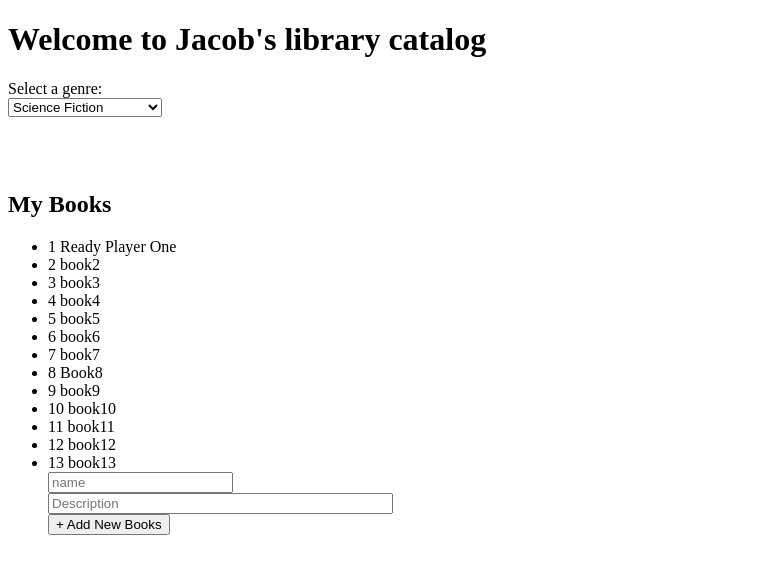
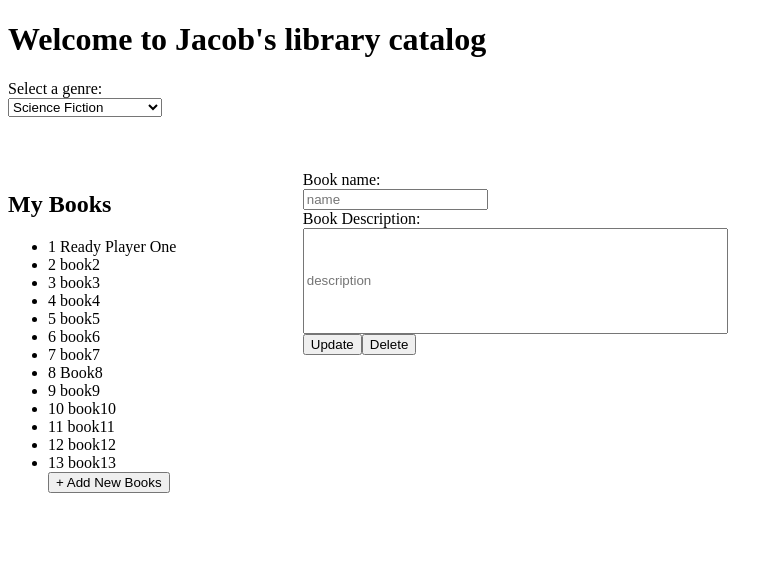
Before and after one commit to Jakobie97/book-search-app, an Angular app: page / in a window 1280 px wide. Both pictures are taken after a click on the button "+ Add New Books". Shown: the top 574 px of the page, without its empty margins (0-783 px from the left). Built offline with nearby package versions, Linux system fonts and the light colour scheme.

Commit message:
last commit for the project
This project is not totally complete but I did my best.

```diff
--- a/src/app/book-list/book-list.component.html
+++ b/src/app/book-list/book-list.component.html
@@ -32,15 +32,7 @@
     </li>
 
     <!-- Adds the text feilds for new book -->
-    <div  *ngIf="addButtonClicked">
 
-      <label for="book-name"></label>
-      <input id="new-book" #bookName placeholder="name"><br>
-
-      <label for="book-description"></label>
-      <input size="40px" placeholder="Description"><br>
-
-    </div>
 
     <button (click)="addNew()">+ Add New Books</button> <!-- Make this button do something -->
 
@@ -48,8 +40,7 @@
   </ul>
 </div>
 <!-- When Agent clicks on the book list desplay right info -->
-<div *ngIf="selectedBook">
-
+<div *ngIf="selectedBook; else newBook">
 
     <h2>{{selectedBook.name | uppercase}}</h2>
     <div><span>id: </span>{{selectedBook.id}}</div>
@@ -59,9 +50,27 @@
       <input id="book-name" [(ngModel)]="selectedBook.name" placeholder="name"><br>
 
       <label for="book-description">Book Description: </label><br>
-      <input id="book-description" size="70px" [(ngModel)]="selectedBook.description" placeholder="description"><br>
+      <input id="book-description" size="50px" [(ngModel)]="selectedBook.description" placeholder="description"><br>
       <button (click)="updateBook()">Update</button>
       <button (click)="deleteBook()">Delete</button> <!-- Make these buttons do something -->
     </div>
 
 </div>
+
+<ng-template #newBook>
+
+</ng-template>
+
+<div *ngIf="addButtonClicked">
+
+
+
+    <label for="Newbook-name">Book name: </label><br>
+    <input id="Newbook-name"  placeholder="name"><br>
+
+    <label for="book-description">Book Description: </label><br>
+    <input id="book-description" size="50px"  placeholder="description"><br>
+    <button (click)="updateBook()">Update</button>
+    <button (click)="deleteBook()">Delete</button>
+
+</div>
--- a/src/app/book-list/book-list.component.ts
+++ b/src/app/book-list/book-list.component.ts
@@ -27,7 +27,10 @@ export class BookListComponent implements OnInit {
 //------------ Action for display-----------------------------------
   onSelect(book: Book): void {
     this.selectedBook = book;
+
+    this.addButtonClicked = false;
   }
+
     addButtonClicked = false;
   addNew() {
     this.addButtonClicked = true;
--- a/src/app/catalog.ts
+++ b/src/app/catalog.ts
@@ -1,7 +1,7 @@
 import { Book } from './books';
 
 export const BOOKS: Book[] = [
-  { id: 1, name: 'Ready Player One ', description: 'A dystopia in 2045, on the search for an Easter egg in a worldwide virtual reality game' },
+  { id: 1, name: 'Ready Player One ', description: 'A dystopia in 2045, in a worldwide virtual reality game' },
   { id: 2, name: 'book2', description: 'something'  },
   { id: 3, name: 'book3', description: 'something'  },
   { id: 4, name: 'book4', description: 'something'  },
--- a/src/app/in-memory-data.service.ts
+++ b/src/app/in-memory-data.service.ts
@@ -9,7 +9,7 @@ export class InMemoryDataService implements InMemoryDbService {
   createDb() {
     const books = [
       { id: 1, name: 'Ready Player One ', description: 'A dystopia in 2045, on the search for an Easter egg in a worldwide virtual reality game' },
-      { id: 2, name: 'Harry Potter and the Chanber of Sectrets', description: ' Harry receives a warning from a strange, impish creature named Dobby who says that if Harry Potter returns to Hogwarts'  },
+      { id: 2, name: 'book2', description: 'something'  },
       { id: 3, name: 'book3', description: 'something'  },
       { id: 4, name: 'book4', description: 'something'  },
       { id: 5, name: 'book5', description: 'something'  },
```
